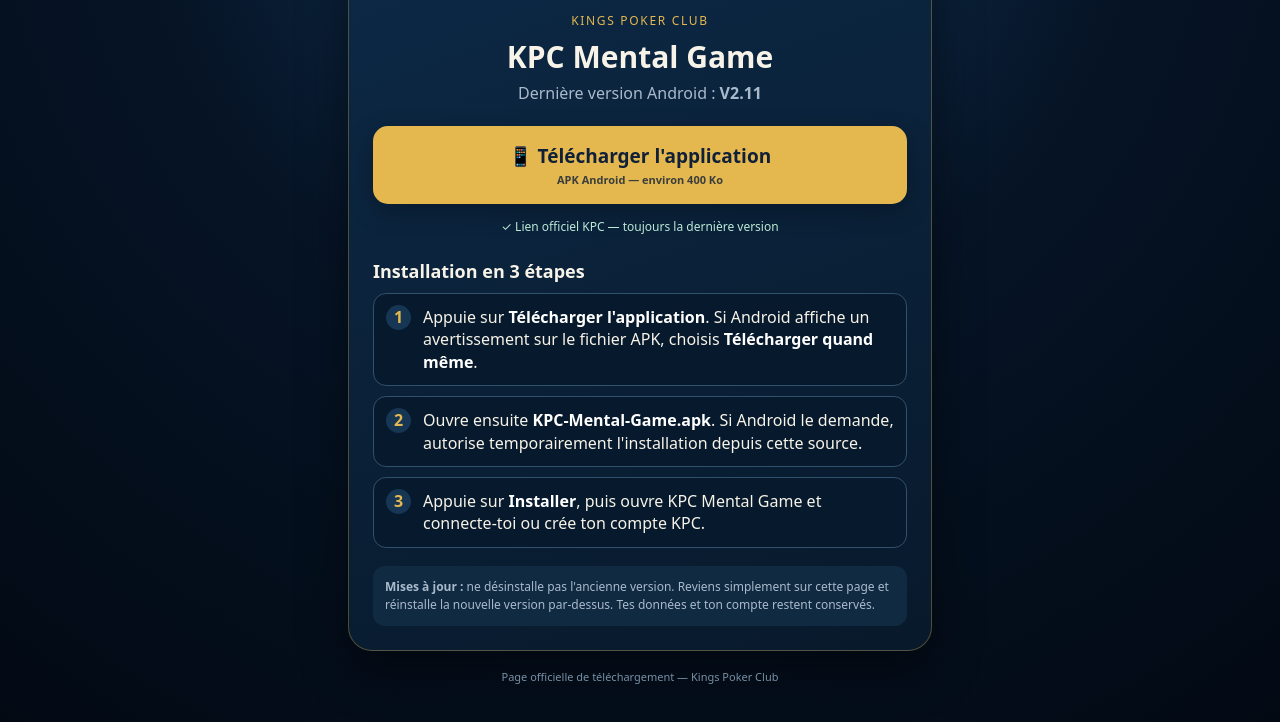
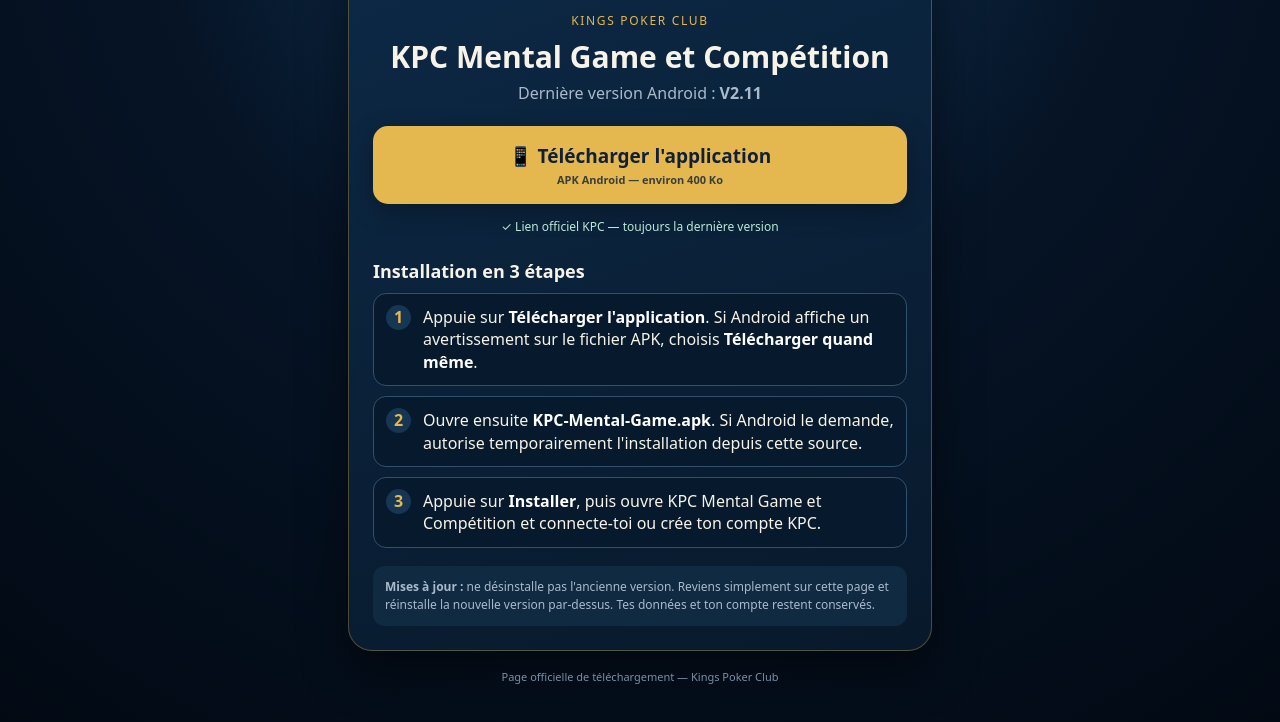
Before and after one commit to Blackskyn1972/KPC-Mental-Game-Download, a plain HTML site: page download.html in a window 1280 px wide. Shown: the part 148-870 px from the top of the page. Drawn offline with Linux system fonts and the light colour scheme.

Commit message:
Rename Android download page

```diff
--- a/download.html
+++ b/download.html
@@ -4,7 +4,7 @@
 <meta charset="utf-8">
 <meta name="viewport" content="width=device-width,initial-scale=1,viewport-fit=cover">
 <meta name="theme-color" content="#061426">
-<title>Télécharger KPC Mental Game</title>
+<title>Télécharger KPC Mental Game et Compétition</title>
 <style>
 :root{--bg:#061426;--panel:#0b223b;--gold:#e4b84f;--text:#f7f3e8;--muted:#a9bacb;--line:#31506b;--ok:#54c6a0}
 *{box-sizing:border-box}body{margin:0;min-height:100vh;background:radial-gradient(circle at top,#12385d 0,#061426 45%,#020913 100%);color:var(--text);font-family:system-ui,-apple-system,Segoe UI,Roboto,sans-serif}
@@ -19,7 +19,7 @@
   <div class="card">
     <img class="logo" src="logo.svg" alt="Kings Poker Club">
     <div class="eyebrow">Kings Poker Club</div>
-    <h1>KPC Mental Game</h1>
+    <h1>KPC Mental Game et Compétition</h1>
     <div class="version">Dernière version Android : <b>V2.11</b></div>
 
     <a class="download" href="https://raw.githubusercontent.com/Blackskyn1972/KPC-Mental-Game-Download/main/KPC-Mental-Game.apk">
@@ -32,7 +32,7 @@
     <div class="steps">
       <div class="step">Appuie sur <b>Télécharger l'application</b>. Si Android affiche un avertissement sur le fichier APK, choisis <b>Télécharger quand même</b>.</div>
       <div class="step">Ouvre ensuite <b>KPC-Mental-Game.apk</b>. Si Android le demande, autorise temporairement l'installation depuis cette source.</div>
-      <div class="step">Appuie sur <b>Installer</b>, puis ouvre KPC Mental Game et connecte-toi ou crée ton compte KPC.</div>
+      <div class="step">Appuie sur <b>Installer</b>, puis ouvre KPC Mental Game et Compétition et connecte-toi ou crée ton compte KPC.</div>
     </div>
 
     <div class="note"><b>Mises à jour :</b> ne désinstalle pas l'ancienne version. Reviens simplement sur cette page et réinstalle la nouvelle version par-dessus. Tes données et ton compte restent conservés.</div>
```
